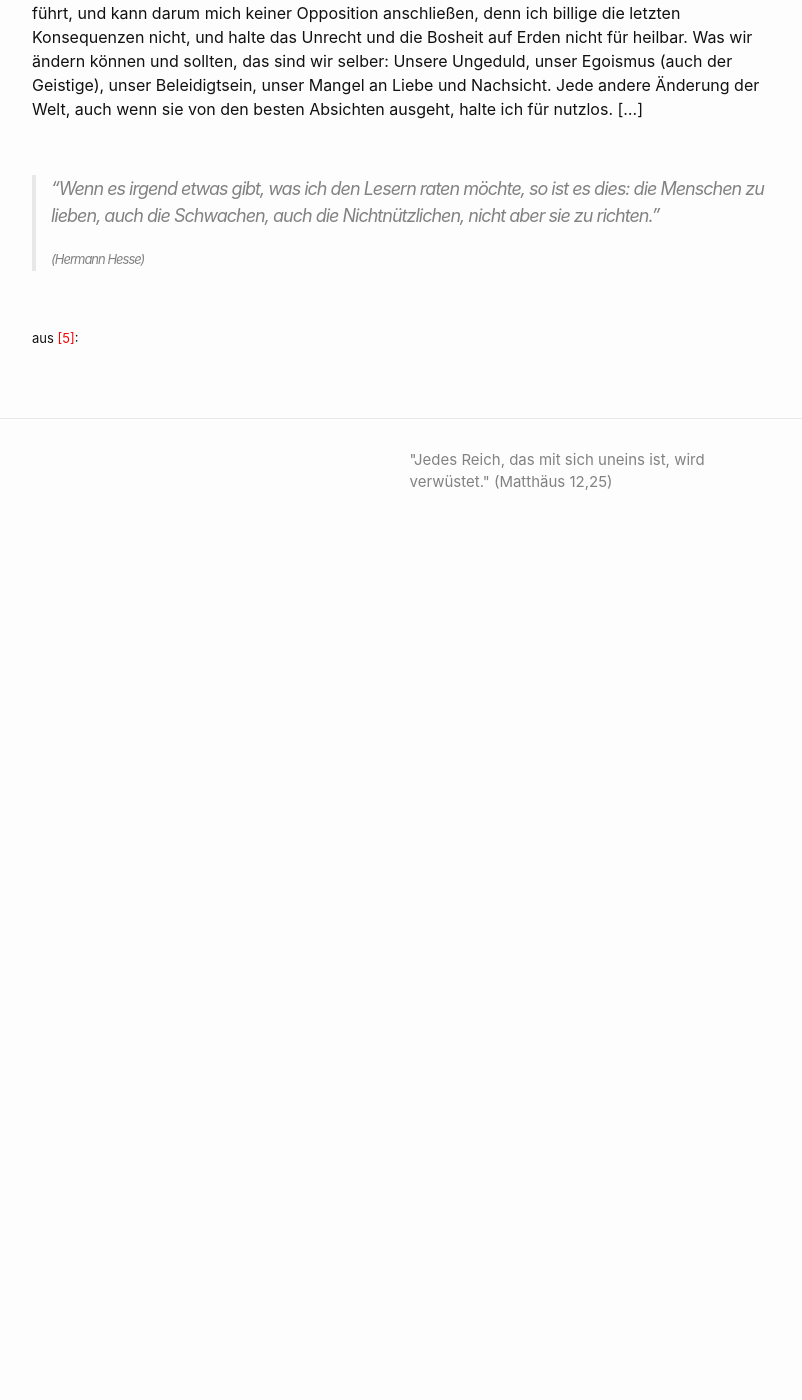
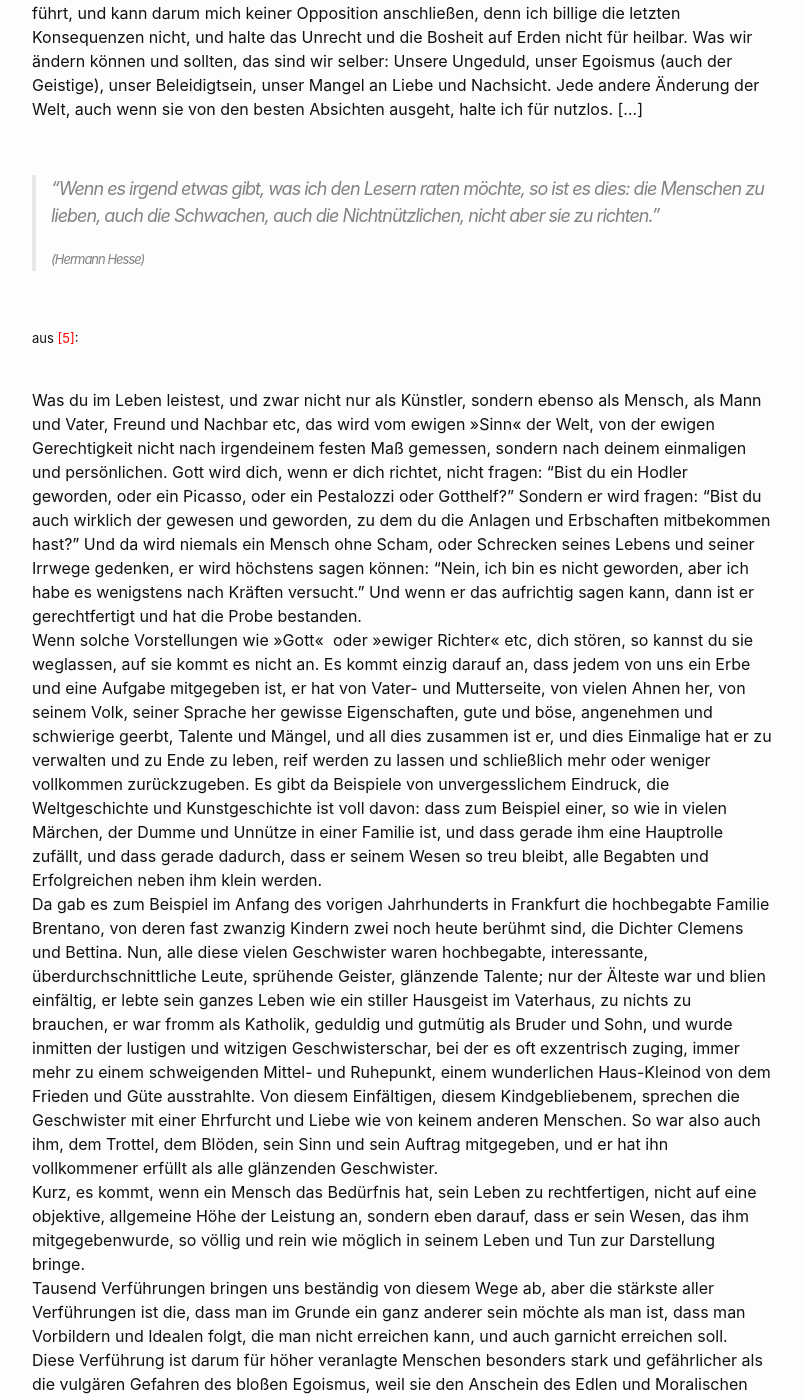
Before and after one commit to Hautaklyttn/-selbst-, a Jekyll site: the page built from docs/hHesse.md, in a window 1280 px wide and 1400 px high, scrolled down 3537 px. Shown: the whole window, without its empty margins (238-1040 px from the left). Built offline with Jekyll 4.4.1, drawn with Linux system fonts in a browser that asks for light colours; before the commit the page ends 4091 px from its top, so only the background shows below that; some of the changed text lies outside the part shown.

Commit message:
Text update

```diff
--- a/docs/hHesse.md
+++ b/docs/hHesse.md
@@ -165,3 +165,53 @@ wenn sie von den besten Absichten ausgeht, halte ich für nutzlos. [...]
 <font size="-1">aus <span style="color:red ">[5]</span>:</font>
 
 &nbsp;
+
+Was du im Leben leistest, und zwar nicht nur als Künstler, sondern ebenso als Mensch, als Mann und Vater,
+Freund und Nachbar etc, das wird vom ewigen >>Sinn<< der Welt, von der ewigen Gerechtigkeit nicht nach
+irgendeinem festen Maß gemessen, sondern nach deinem einmaligen und persönlichen. Gott wird dich, wenn er
+dich richtet, nicht fragen: "Bist du ein Hodler geworden, oder ein Picasso, oder ein Pestalozzi oder Gotthelf?"
+Sondern er wird fragen: "Bist du auch wirklich der gewesen und geworden, zu dem du die Anlagen und Erbschaften
+mitbekommen hast?" Und da wird niemals ein Mensch ohne Scham, oder Schrecken seines Lebens und seiner Irrwege
+gedenken, er wird höchstens sagen können: "Nein, ich bin es nicht geworden, aber ich habe es wenigstens nach
+Kräften versucht." Und wenn er das aufrichtig sagen kann, dann ist er gerechtfertigt und hat die Probe
+bestanden.
+Wenn solche Vorstellungen wie >>Gott<<  oder >>ewiger Richter<< etc, dich stören, so kannst du sie weglassen,
+auf sie kommt es nicht an. Es kommt einzig darauf an, dass jedem von uns ein Erbe und eine Aufgabe mitgegeben
+ist, er hat von Vater- und Mutterseite, von vielen Ahnen her, von seinem Volk, seiner Sprache her gewisse
+Eigenschaften, gute und böse, angenehmen und schwierige geerbt, Talente und Mängel, und all dies zusammen
+ist er, und dies Einmalige hat er zu verwalten und zu Ende zu leben, reif werden zu lassen und schließlich
+mehr oder weniger vollkommen zurückzugeben. Es gibt da Beispiele von unvergesslichem Eindruck, die
+Weltgeschichte und Kunstgeschichte ist voll davon: dass zum Beispiel einer, so wie in vielen Märchen, der
+Dumme und Unnütze in einer Familie ist, und dass gerade ihm eine Hauptrolle zufällt, und dass gerade dadurch,
+dass er seinem Wesen so treu bleibt, alle Begabten und Erfolgreichen neben ihm klein werden.
+Da gab es zum Beispiel im Anfang des vorigen Jahrhunderts in Frankfurt die hochbegabte Familie Brentano, von
+deren fast zwanzig Kindern zwei noch heute berühmt sind, die Dichter Clemens und Bettina. Nun, alle diese
+vielen Geschwister waren hochbegabte, interessante, überdurchschnittliche Leute, sprühende Geister, glänzende
+Talente; nur der Älteste war und blien einfältig, er lebte sein ganzes Leben wie ein stiller Hausgeist im
+Vaterhaus, zu nichts zu brauchen, er war fromm als Katholik, geduldig und gutmütig als Bruder und Sohn, und
+wurde inmitten der lustigen und witzigen Geschwisterschar, bei der es oft exzentrisch zuging, immer mehr zu
+einem schweigenden Mittel- und Ruhepunkt, einem wunderlichen Haus-Kleinod von dem Frieden und Güte ausstrahlte.
+Von diesem Einfältigen, diesem Kindgebliebenem, sprechen die Geschwister mit einer Ehrfurcht und Liebe wie
+von keinem anderen Menschen. So war also auch ihm, dem Trottel, dem Blöden, sein Sinn und sein Auftrag
+mitgegeben, und er hat ihn vollkommener erfüllt als alle glänzenden Geschwister.
+Kurz, es kommt, wenn ein Mensch das Bedürfnis hat, sein Leben zu rechtfertigen, nicht auf eine objektive,
+allgemeine Höhe der Leistung an, sondern eben darauf, dass er sein Wesen, das ihm mitgegebenwurde, so
+völlig und rein wie möglich in seinem Leben und Tun zur Darstellung bringe.
+Tausend Verführungen bringen uns beständig von diesem Wege ab, aber die stärkste aller Verführungen ist die,
+dass man im Grunde ein ganz anderer sein möchte als man ist, dass man Vorbildern und Idealen folgt, die man
+nicht erreichen kann, und auch garnicht erreichen soll. Diese Verführung ist darum für höher veranlagte
+Menschen besonders stark und gefährlicher als die vulgären Gefahren des bloßen Egoismus, weil sie den
+Anschein des Edlen und Moralischen hat.
+Jeder Bub hat in einem gewissen Alter einmal Fuhrmann oder Lukomotivführer, dann Jäger oder General, dann
+ein Goethe oder ein Don Juan werden wollen, das ist natürlich und gehört mit zur natürlichen Entwicklung und
+Selbsterziehung: Die Phantasie tastet gewissermaßen die Möglichkeiten für die Zukunft ab. Aber das Leben
+erfüllt diese Wünsche nicht, und die kindlichen und jugendlichen Ideale sterben von selber ab. Und doch
+wünscht man sich immer wieder etwas, was einem nicht zusteht, und quält sich mit Forderungen an die eigene
+Natur, die ihr Gewalt antut. Es geht uns allen so. Aber zwischenein, in Stunden des inneren Wachseins,
+spüren wir immer wieder, dass es keinen Weg aus uns heraus und in etwas anderes hinein gibt, dass wir mit
+unseren eigenen, ganz persönlichen Gaben und Mängeln durchs Leben hindurch müssen, und dann geschieht es
+wohl zuweilen auch, daß wir ein Stückchen weiterkommen, dass uns etwas glückt, was wir vorher nicht kannten,
+und dass wir für einen Augenblick uns selber ohne Zweifel bejahen und mit uns zufrieden sein können. Auf
+die Dauer gibt es das natürlich nicht, aber doch strebt das Innerste in uns nach nichts anderem als danach,
+sich selber natürlich wachsen und reifen zu spüren. Nur dann ist man in Harmonie mit der Welt, und
+unsereinem wird das selten zuteil, aber desto tiefer ist dann das Erlebnis.
```
